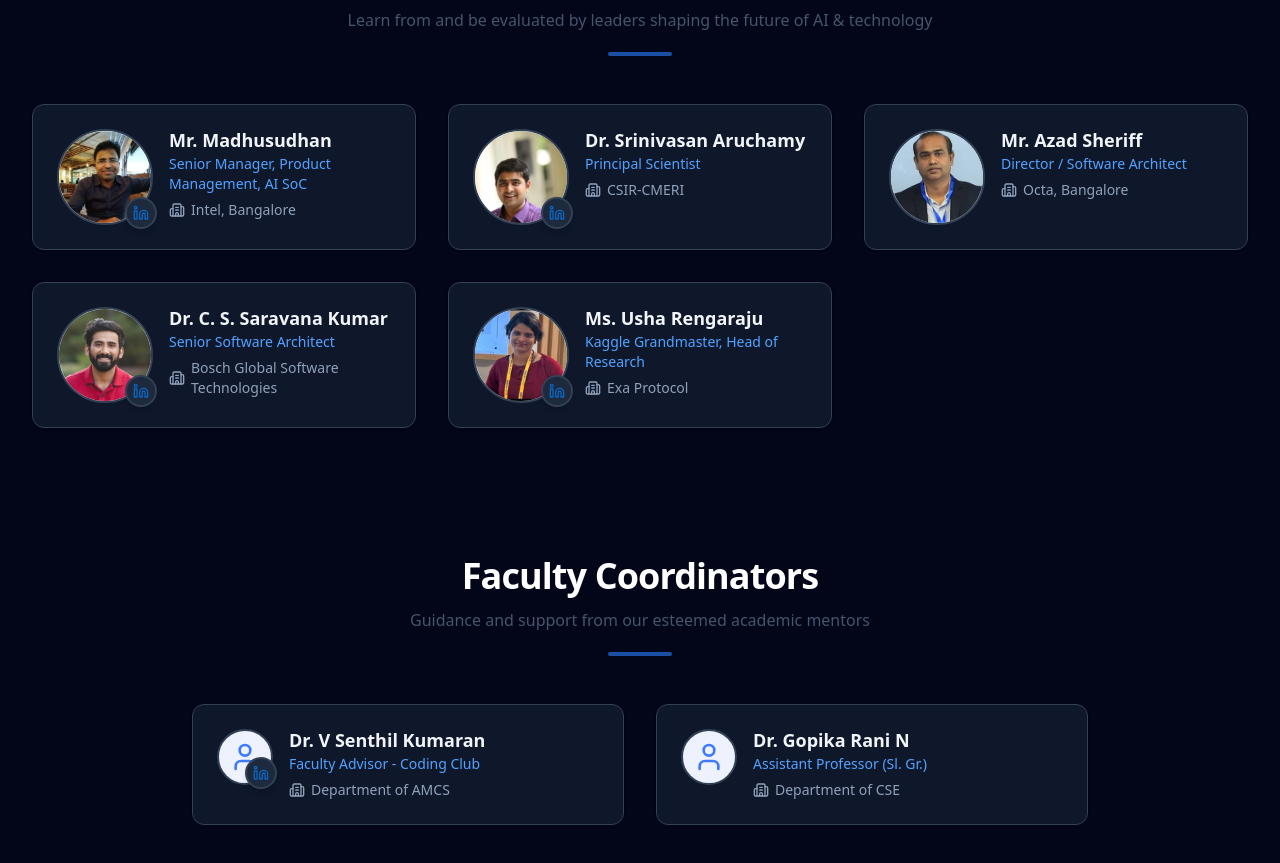
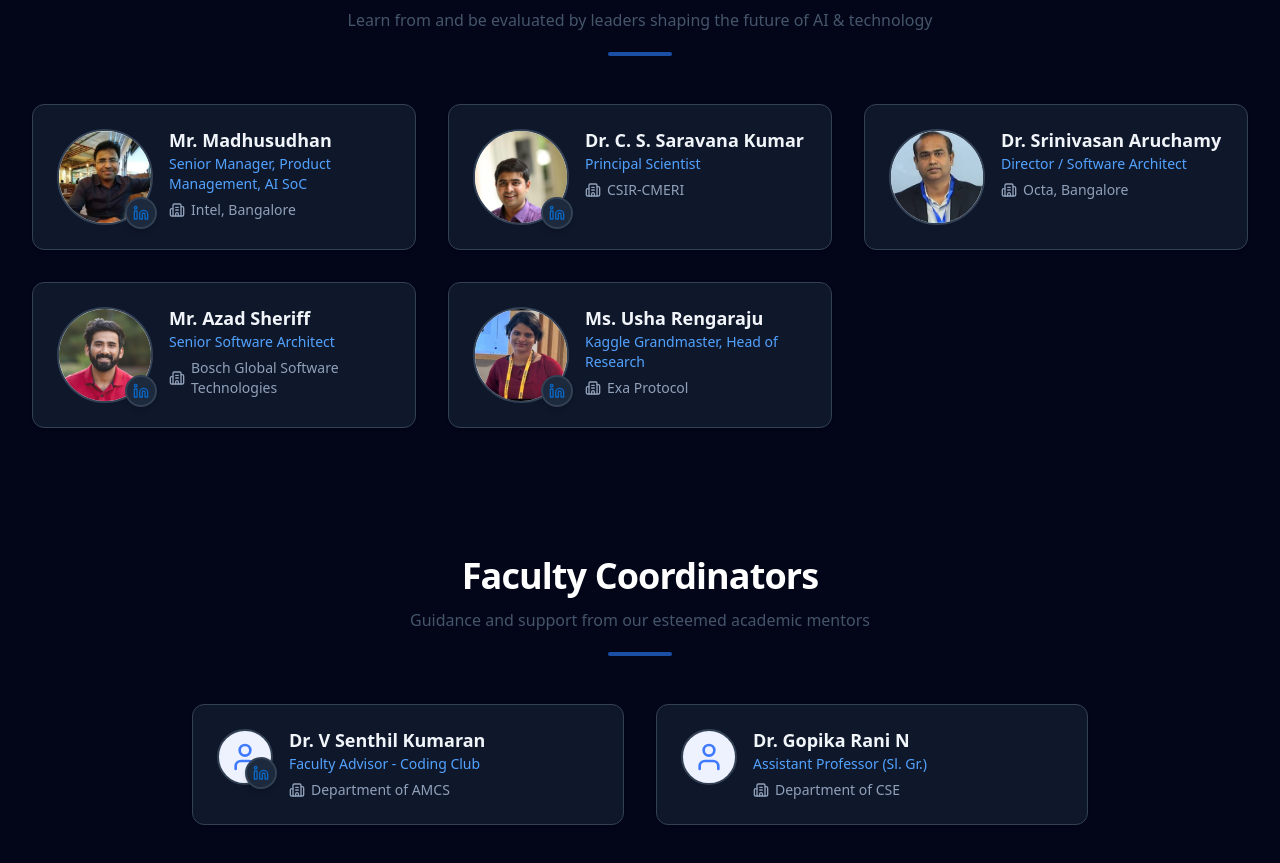
Before and after one commit to Abbilaash/hackfordev, a Next.js app in the folder frontend/: page / in a window 1280 px wide. Shown: the part 8362-9225 px from the top of the page. Built offline with nearby package versions, Linux system fonts and the light colour scheme.

Commit message:
corrected jury names

```diff
--- a/frontend/src/components/sections/Jury.jsx
+++ b/frontend/src/components/sections/Jury.jsx
@@ -29,20 +29,20 @@ const juryMembers = [
     image: '/assets/madhusudhan.png',
   },
   {
-    name: 'Dr. Srinivasan Aruchamy',
+    name: 'Dr. C. S. Saravana Kumar',
     role: 'Principal Scientist',
     company: 'CSIR-CMERI',
     linkedin: 'https://www.linkedin.com/in/dr-srinivasan-aruchamy/',
     image: '/assets/srinvasan.png',
   },
   {
-    name: 'Mr. Azad Sheriff',
+    name: 'Dr. Srinivasan Aruchamy',
     role: 'Director / Software Architect',
     company: 'Octa, Bangalore',
     image: '/assets/azadsheriff.png',
   },
   {
-    name: 'Dr. C. S. Saravana Kumar',
+    name: 'Mr. Azad Sheriff',
     role: 'Senior Software Architect',
     company: 'Bosch Global Software Technologies',
     linkedin: 'https://www.linkedin.com/in/dr-saravana-kumar-c-s/',
```
Also changed, not shown: frontend/public/assets/100-removebg-preview.png (deleted).
